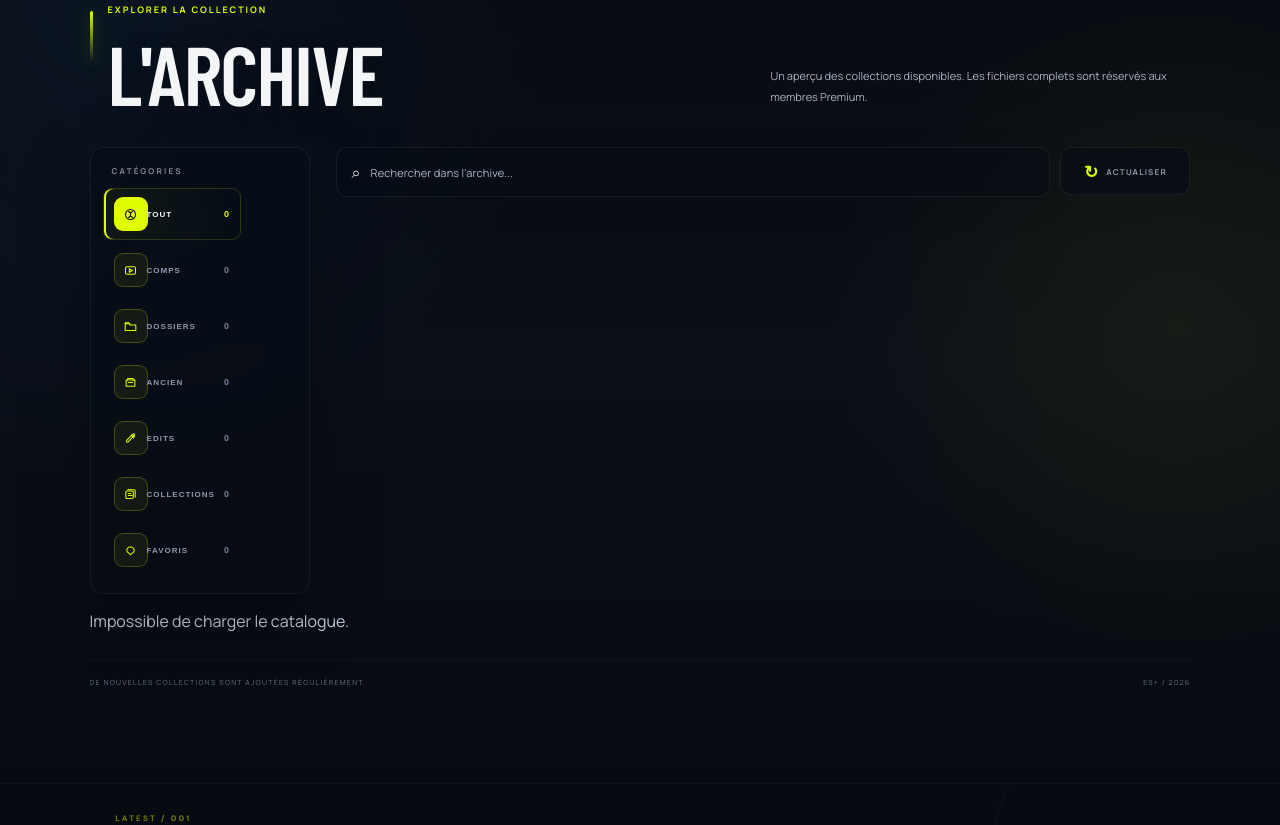
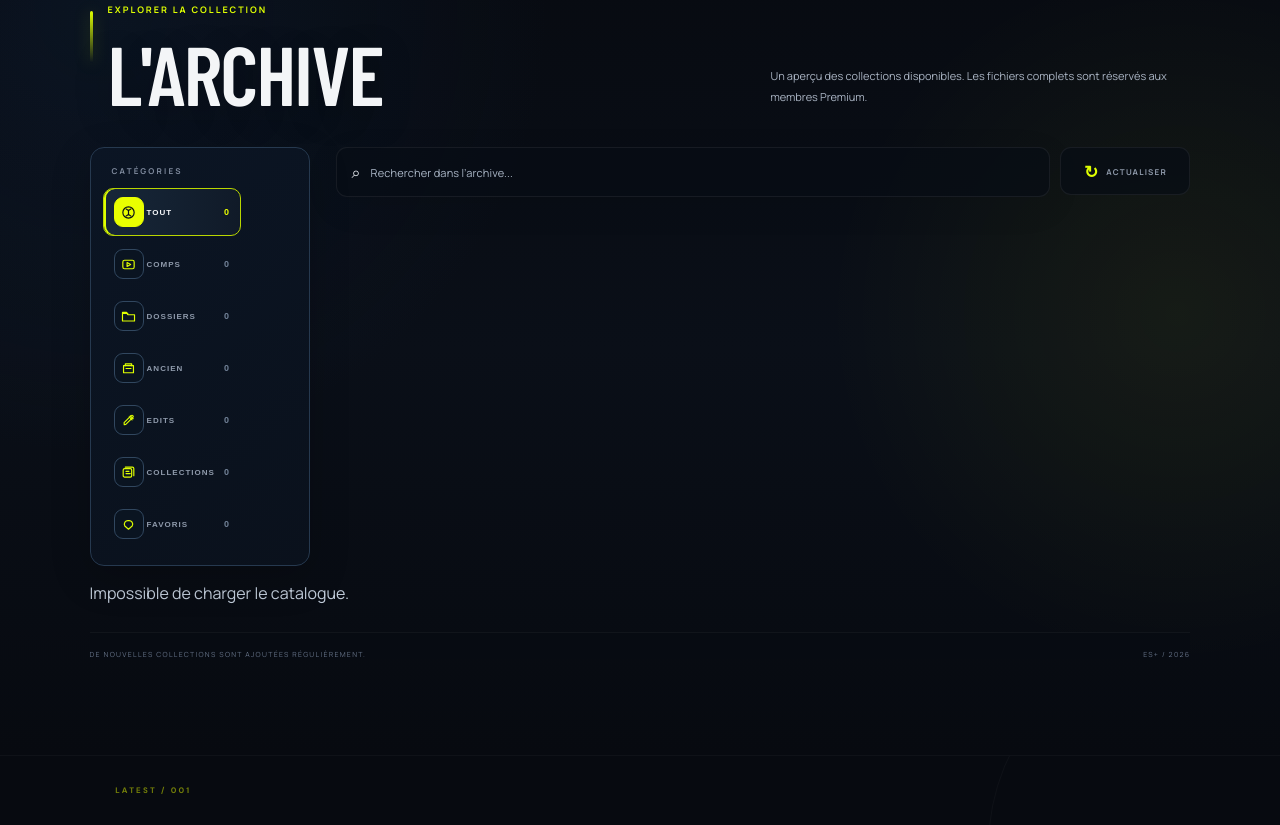
Before and after one commit to brayubaud-blip/european-satfeed-premium, a plain HTML site: page index.html in a window 1280 px wide. Shown: the part 775-1600 px from the top of the page. Drawn offline with nearby package versions, Linux system fonts and the light colour scheme; no server answers.

Commit message:
Clean homepage background and polish catalogue visual system

```diff
--- a/style.css
+++ b/style.css
@@ -4044,3 +4044,63 @@ h1,h2,.latest-row h2{
   background-color:#09121f;
 }
 .latest-section:after{color:#ffffff05}
+
+
+/* FINAL CATALOGUE ICONS — refined, compact, non-geometric */
+.catalogue-sidebar{
+  background:linear-gradient(145deg,#0b1524 0%,#0a111c 100%) !important;
+  border:1px solid #26394f !important;
+  box-shadow:0 12px 40px rgba(0,0,0,.18) !important;
+}
+.catalogue-sidebar .filter{
+  min-height:48px !important;
+  padding:8px 10px !important;
+  border-radius:10px !important;
+  background:transparent !important;
+  border:1px solid transparent !important;
+}
+.catalogue-sidebar .filter:hover{
+  background:#111f31 !important;
+  border-color:#29415b !important;
+}
+.catalogue-sidebar .filter.active{
+  background:linear-gradient(90deg,#172739,#101a28) !important;
+  border-color:#b9d600 !important;
+  color:#f5f7fa !important;
+}
+.filter-icon{
+  width:30px !important;
+  height:30px !important;
+  min-width:30px !important;
+  display:grid !important;
+  place-items:center !important;
+  border:1px solid #31475f !important;
+  border-radius:9px !important;
+  background:#0a1421 !important;
+  font-size:0 !important;
+}
+.filter-icon svg{
+  width:17px !important;
+  height:17px !important;
+  display:block !important;
+}
+.catalogue-sidebar .filter.active .filter-icon{
+  background:#eaff00 !important;
+  border-color:#eaff00 !important;
+  color:#091019 !important;
+}
+.catalogue-sidebar .filter small{
+  color:#718197 !important;
+  font-size:9px !important;
+  font-weight:800 !important;
+}
+.catalogue-sidebar .filter.active small{color:#eaff00 !important}
+
+/* Keep the homepage artwork-free: no catalogue cover can become the hero background */
+.hero{
+  background:
+    radial-gradient(900px 500px at 82% 42%,rgba(19,72,126,.28),transparent 62%),
+    radial-gradient(700px 500px at 18% 70%,rgba(234,255,0,.045),transparent 64%),
+    linear-gradient(135deg,#07101b 0%,#0a1523 48%,#060b12 100%) !important;
+}
+.hero:before{content:none !important}
```
